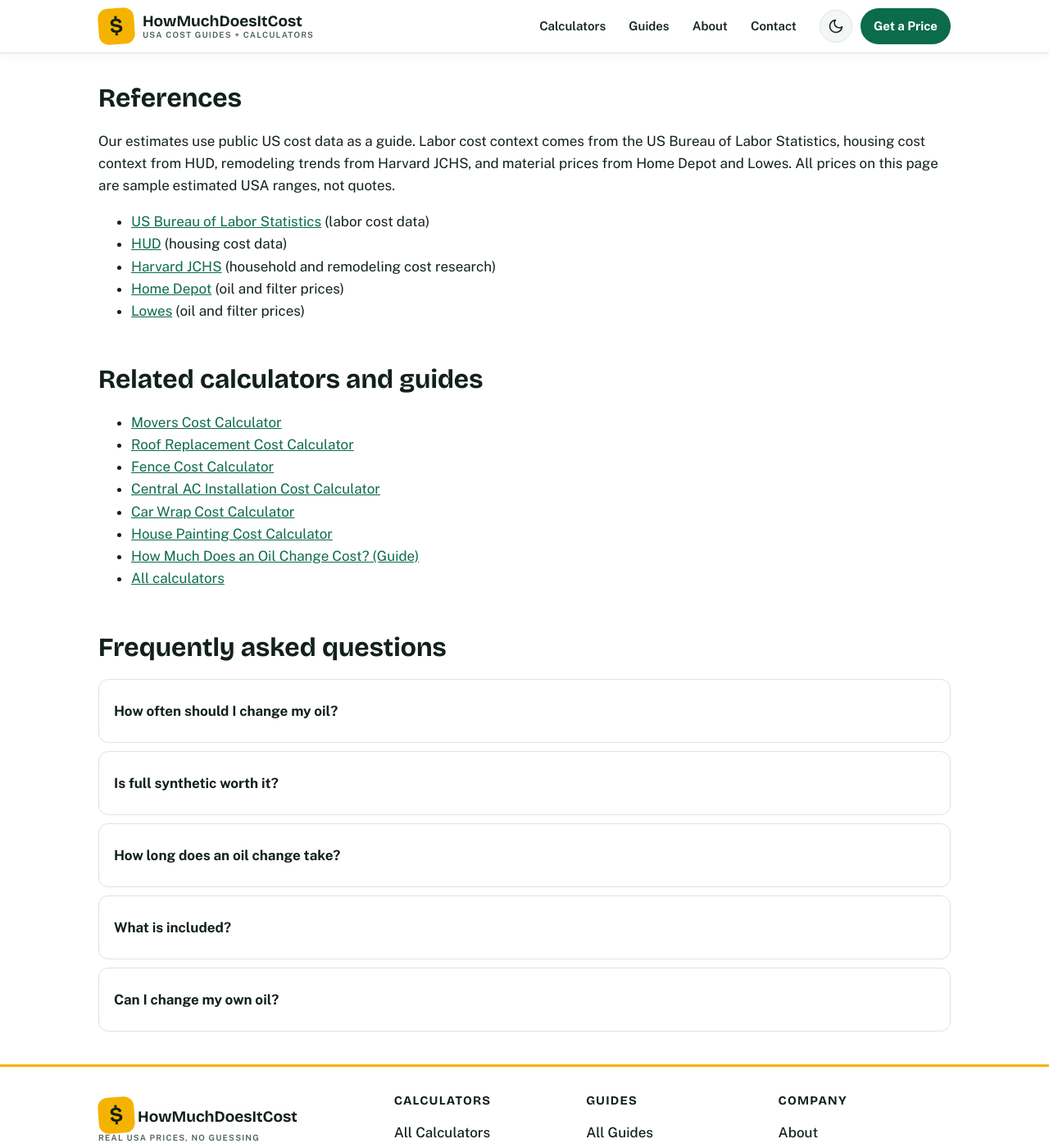
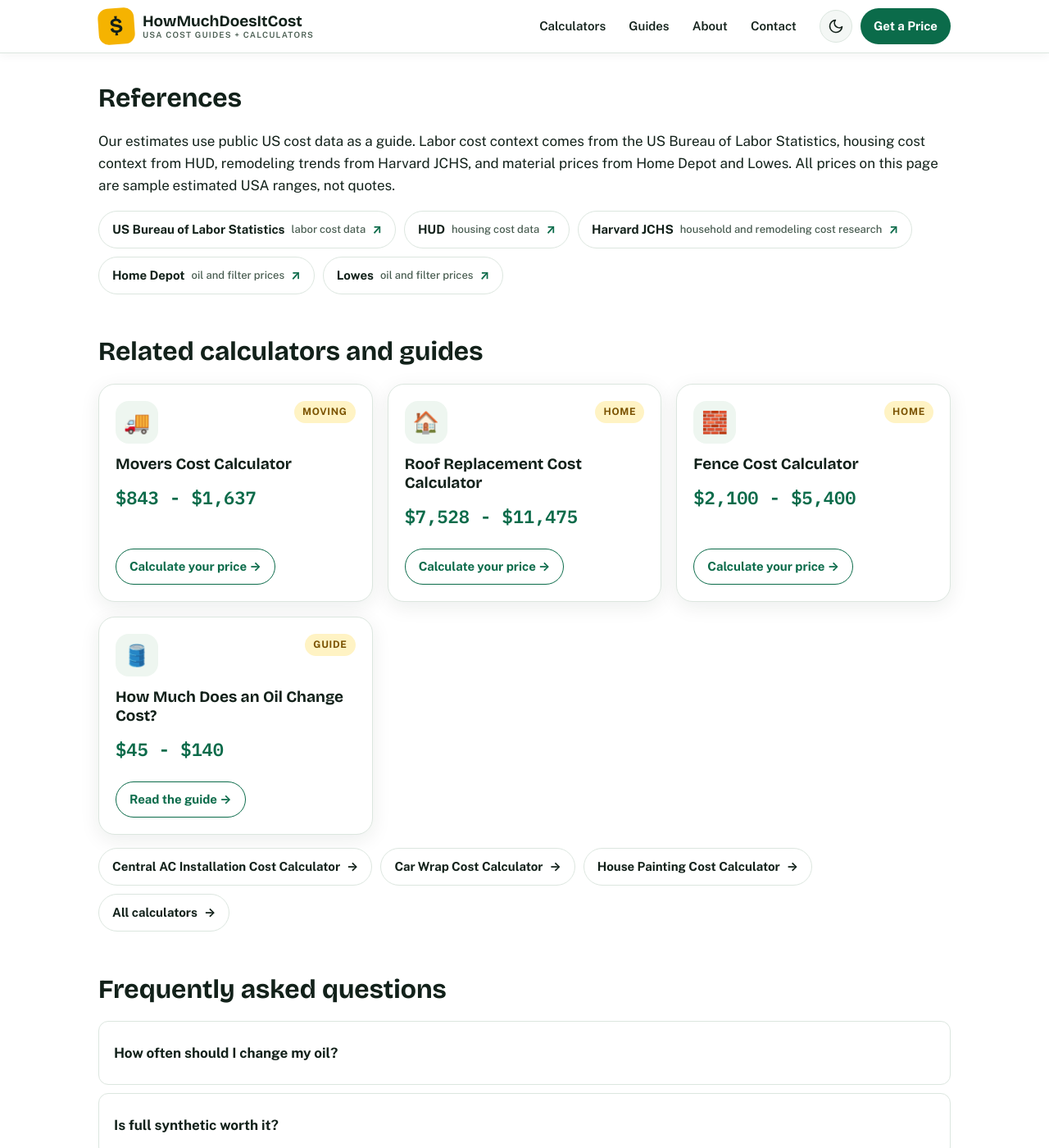
Before and after one commit to zaidmeo09-dhangal/howmuchdoesitcostusa, a Jekyll site: the page built from oil-change-cost-calculator.md, in a window 1280 px wide and 1400 px high, scrolled down 3789 px. Shown: the whole window at 82% size. Built offline with Jekyll 4.4.1, drawn with Linux system fonts in a browser that asks for light colours.

Commit message:
Initial deploy: add oil-change-cost-calculator.md

```diff
--- a/oil-change-cost-calculator.md
+++ b/oil-change-cost-calculator.md
@@ -228,25 +228,27 @@ schema: |
 
   <h2>References</h2>
   <p>Our estimates use public US cost data as a guide. Labor cost context comes from the US Bureau of Labor Statistics, housing cost context from HUD, remodeling trends from Harvard JCHS, and material prices from Home Depot and Lowes. All prices on this page are sample estimated USA ranges, not quotes.</p>
-  <ul>
-    <li><a href="https://www.bls.gov/">US Bureau of Labor Statistics</a> (labor cost data)</li>
-    <li><a href="https://www.hud.gov/">HUD</a> (housing cost data)</li>
-    <li><a href="https://www.jchs.harvard.edu/">Harvard JCHS</a> (household and remodeling cost research)</li>
-    <li><a href="https://www.homedepot.com/">Home Depot</a> (oil and filter prices)</li>
-    <li><a href="https://www.lowes.com/">Lowes</a> (oil and filter prices)</li>
-  </ul>
+  <ul class="ref-chips">
+  <li><a class="ref-chip" href="https://www.bls.gov/" rel="noopener"><span class="ref-name">US Bureau of Labor Statistics</span><span class="ref-note">labor cost data</span><span class="ref-arrow" aria-hidden="true">&nearr;</span></a></li>
+  <li><a class="ref-chip" href="https://www.hud.gov/" rel="noopener"><span class="ref-name">HUD</span><span class="ref-note">housing cost data</span><span class="ref-arrow" aria-hidden="true">&nearr;</span></a></li>
+  <li><a class="ref-chip" href="https://www.jchs.harvard.edu/" rel="noopener"><span class="ref-name">Harvard JCHS</span><span class="ref-note">household and remodeling cost research</span><span class="ref-arrow" aria-hidden="true">&nearr;</span></a></li>
+  <li><a class="ref-chip" href="https://www.homedepot.com/" rel="noopener"><span class="ref-name">Home Depot</span><span class="ref-note">oil and filter prices</span><span class="ref-arrow" aria-hidden="true">&nearr;</span></a></li>
+  <li><a class="ref-chip" href="https://www.lowes.com/" rel="noopener"><span class="ref-name">Lowes</span><span class="ref-note">oil and filter prices</span><span class="ref-arrow" aria-hidden="true">&nearr;</span></a></li>
+</ul>
 
   <h2>Related calculators and guides</h2>
-  <ul>
-    <li><a href="{{ '/movers-cost-calculator/' | relative_url }}">Movers Cost Calculator</a></li>
-    <li><a href="{{ '/roof-replacement-cost-calculator/' | relative_url }}">Roof Replacement Cost Calculator</a></li>
-    <li><a href="{{ '/fence-cost-calculator/' | relative_url }}">Fence Cost Calculator</a></li>
-    <li><a href="{{ '/central-ac-installation-cost-calculator/' | relative_url }}">Central AC Installation Cost Calculator</a></li>
-    <li><a href="{{ '/car-wrap-cost-calculator/' | relative_url }}">Car Wrap Cost Calculator</a></li>
-    <li><a href="{{ '/house-painting-cost-calculator/' | relative_url }}">House Painting Cost Calculator</a></li>
-    <li><a href="{{ '/blog/how-much-does-an-oil-change-cost/' | relative_url }}">How Much Does an Oil Change Cost? (Guide)</a></li>
-    <li><a href="{{ '/tools/' | relative_url }}">All calculators</a></li>
-  </ul>
+  <div class="grid related-grid">
+<div class="card related-card"><div class="card-top"><span class="card-icon" aria-hidden="true">🚚</span><span class="card-cat">Moving</span></div><h3><a href="{{ '/movers-cost-calculator/' | relative_url }}">Movers Cost Calculator</a></h3><p class="price">$843 - $1,637</p><a class="card-cta" href="{{ '/movers-cost-calculator/' | relative_url }}">Calculate your price &rarr;</a></div>
+<div class="card related-card"><div class="card-top"><span class="card-icon" aria-hidden="true">🏠</span><span class="card-cat">Home</span></div><h3><a href="{{ '/roof-replacement-cost-calculator/' | relative_url }}">Roof Replacement Cost Calculator</a></h3><p class="price">$7,528 - $11,475</p><a class="card-cta" href="{{ '/roof-replacement-cost-calculator/' | relative_url }}">Calculate your price &rarr;</a></div>
+<div class="card related-card"><div class="card-top"><span class="card-icon" aria-hidden="true">🧱</span><span class="card-cat">Home</span></div><h3><a href="{{ '/fence-cost-calculator/' | relative_url }}">Fence Cost Calculator</a></h3><p class="price">$2,100 - $5,400</p><a class="card-cta" href="{{ '/fence-cost-calculator/' | relative_url }}">Calculate your price &rarr;</a></div>
+<div class="card related-card"><div class="card-top"><span class="card-icon" aria-hidden="true">🛢️</span><span class="card-cat">Guide</span></div><h3><a href="{{ '/blog/how-much-does-an-oil-change-cost/' | relative_url }}">How Much Does an Oil Change Cost?</a></h3><p class="price">$45 - $140</p><a class="card-cta" href="{{ '/blog/how-much-does-an-oil-change-cost/' | relative_url }}">Read the guide &rarr;</a></div>
+</div>
+<ul class="chip-list">
+  <li><a href="{{ '/central-ac-installation-cost-calculator/' | relative_url }}">Central AC Installation Cost Calculator <span aria-hidden="true">&rarr;</span></a></li>
+  <li><a href="{{ '/car-wrap-cost-calculator/' | relative_url }}">Car Wrap Cost Calculator <span aria-hidden="true">&rarr;</span></a></li>
+  <li><a href="{{ '/house-painting-cost-calculator/' | relative_url }}">House Painting Cost Calculator <span aria-hidden="true">&rarr;</span></a></li>
+  <li><a href="{{ '/tools/' | relative_url }}">All calculators <span aria-hidden="true">&rarr;</span></a></li>
+</ul>
 
   <h2>Frequently asked questions</h2>
   <details class="faq">
```
